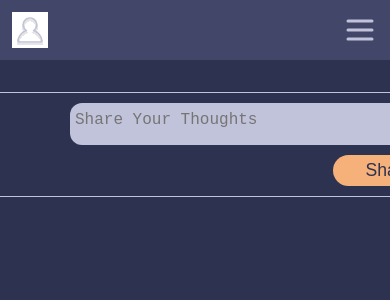
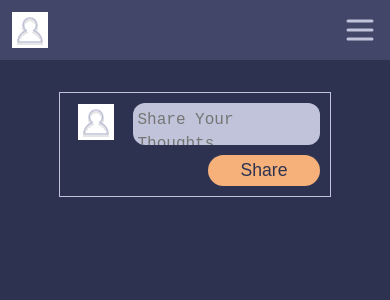
Before and after one commit to kashef7/ViteReactApp, a React (Vite) app in the folder viteApp/: page /Home in a window 390 px wide. Shown: the top 300 px of the page. Built offline with nearby package versions, Linux system fonts and the light colour scheme.

Commit message:
second try to fix home on mobile

```diff
--- a/viteApp/src/css/Home.css
+++ b/viteApp/src/css/Home.css
@@ -19,7 +19,7 @@
     gap: 10px 0px;
     border: 1px solid #C0C3D9;
     padding: 10px;
-    width: 500px;
+    width: 31.25rem;
 }
 
 /* Positioning the elements in the grid */
@@ -87,8 +87,8 @@
     max-width:7.5rem;
 }
 
-@media (max-width : 600){
+@media (max-width : 600px){
     .ShareBox{
-        width: 250px;
+        width: 15.625rem;;
     }
 }
```
